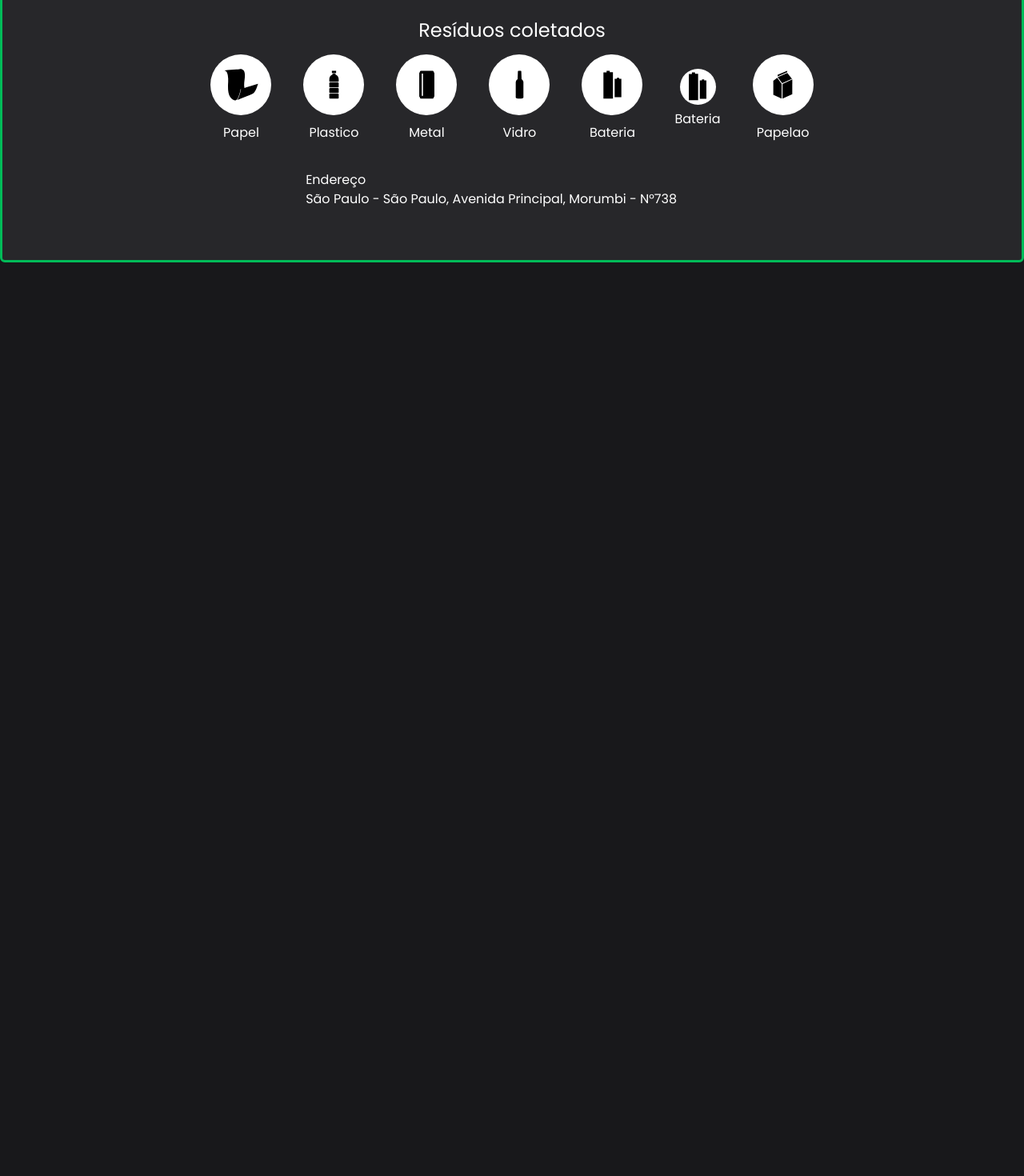
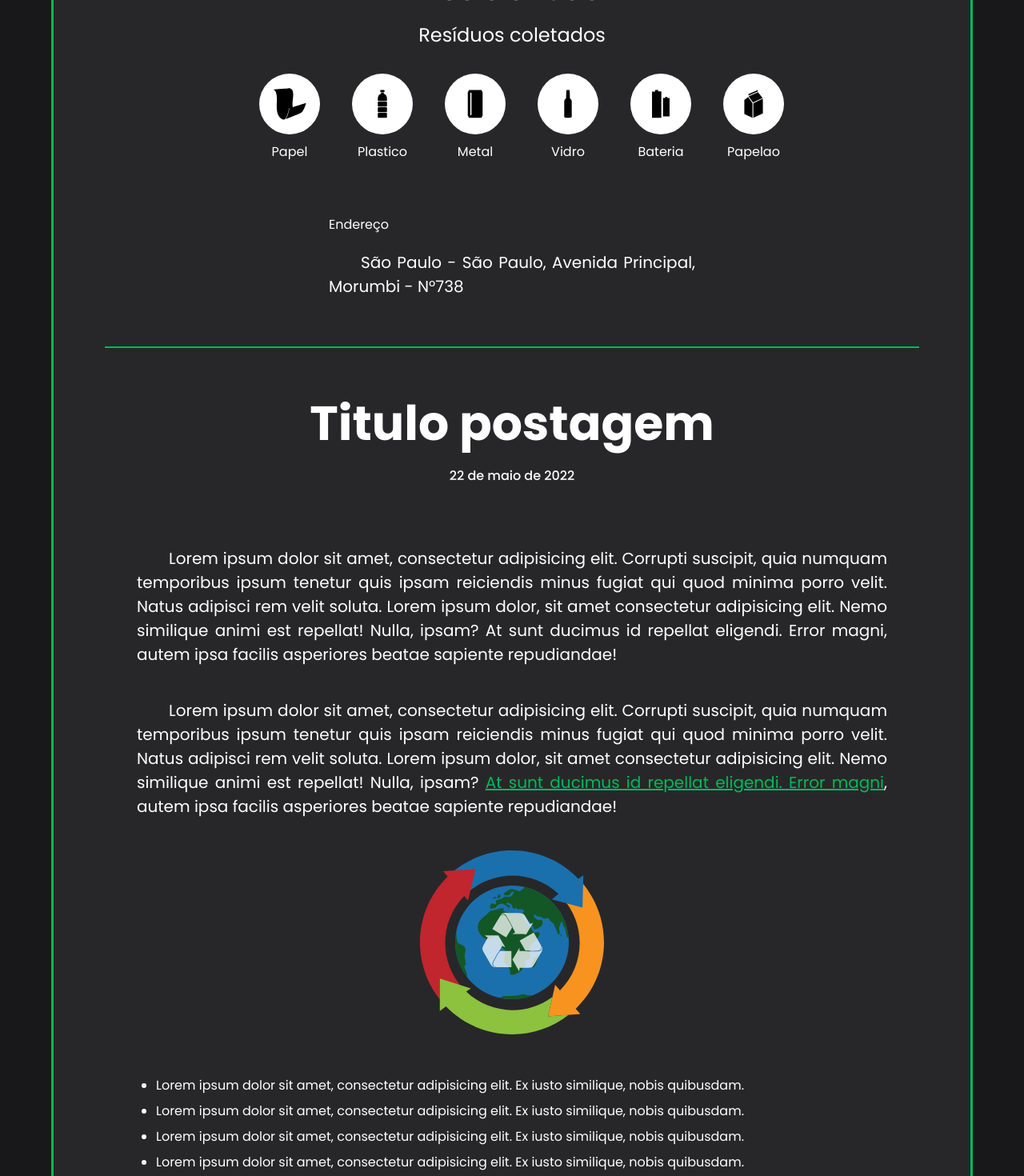
Before and after one commit to Agencia-CodeX/recicla-hack, a Next.js app in the folder web/: page /cooperativas/123123-asdsd-231 in a window 1280 px wide. Shown: the part 600-2070 px from the top of the page at 80% size. Before the commit the page ends 928 px from the top, so only its background shows below. Built offline with nearby package versions, Linux system fonts and the light colour scheme.

Commit message:
adjust home page

```diff
--- a/web/src/pages/cooperativas/[id].tsx
+++ b/web/src/pages/cooperativas/[id].tsx
@@ -1,6 +1,10 @@
 /* eslint-disable @next/next/no-img-element */
 import Head from "next/head";
 import { Menu } from "../../components/Menu";
+
+import { BiUser } from "react-icons/bi"
+
+import styles from "./post.module.scss"
 
 export default function CooperativePost() {
     return (
@@ -10,8 +14,8 @@ export default function CooperativePost() {
             </Head>
 
             <Menu />
-
-            <main className="bg-zinc-800 p-16 mt-[23px] rounded-md border-[3px] border-green-400 flex items-center flex-col">
+            <div className={styles.main}>
+                <main className="w-[90%] mx-[5%] bg-zinc-800 p-16 mt-[23px] rounded-md border-[3px] border-green-400 flex items-center flex-col">
                     <img className="mt-[34px]" src="/images/logo-coperativa.svg" alt="imagem do logo da coperativa" />
                     <h1 className="mt-[20px] text-4xl">Recicla tudo</h1>
                     <h2 className="mt-[20px] text-2xl">Resíduos coletados</h2>
@@ -48,16 +52,6 @@ export default function CooperativePost() {
                                 <span className="mt-[10px]">Bateria</span>
                             </li>
                             <li className="flex flex-col items-center">
-                            <button className="w-[45px] h-[45px] flex items-center justify-center bg-white rounded-full focus:outline-none
-                                focus:ring-4 focus:ring-[#60F089]"
-                                type="button"
-                            >
-                                <img className="w-[44.5px] h-[42.35px]" src="/images/bateria.svg" alt="icone representativo do bateria" />
-
-                            </button>
-                            <span className="mt-[6px]">Bateria</span>
-                        </li>
-                        <li className="flex flex-col items-center">
                                 <button className="w-[76px] h-[76px] flex items-center justify-center bg-white rounded-full">
                                     <img className="w-[44.5px] h-[42.35px]" src="/images/papelao.svg" alt="imagem representativa papelao" />
                                 </button>
@@ -69,7 +63,83 @@ export default function CooperativePost() {
                         <h2 className="mt-[35px]">Endereço</h2>
                         <p>São Paulo - São Paulo, Avenida Principal, Morumbi - N°738</p>
                     </div>
+
+                    <div className="flex flex-col justify-center p-10 mt-10 border-t-2 border-green-400 ">
+                        <div className="flex flex-col justify-center items-center mb-14">
+                            <h1 className="text-6xl font-bold my-6">Titulo postagem</h1>
+                            <time className="font-medium">22 de maio de 2022 </time>
+                        </div>
+
+                        <p>Lorem ipsum dolor sit amet, consectetur adipisicing elit. Corrupti suscipit, quia numquam temporibus ipsum tenetur quis ipsam reiciendis minus fugiat qui quod minima porro velit. Natus adipisci rem velit soluta.
+                            Lorem ipsum dolor, sit amet consectetur adipisicing elit. Nemo similique animi est repellat! Nulla, ipsam? At sunt ducimus id repellat eligendi. Error magni, autem ipsa facilis asperiores beatae sapiente repudiandae!
+                        </p>
+
+                        <p>Lorem ipsum dolor sit amet, consectetur adipisicing elit. Corrupti suscipit, quia numquam temporibus ipsum tenetur quis ipsam reiciendis minus fugiat qui quod minima porro velit. Natus adipisci rem velit soluta.
+                            Lorem ipsum dolor, sit amet consectetur adipisicing elit. Nemo similique animi est repellat! Nulla, ipsam? <a href="#">At sunt ducimus id repellat eligendi. Error magni</a>, autem ipsa facilis asperiores beatae sapiente repudiandae!
+                        </p>
+
+                        <img src="/images/logo.svg" alt="imgagem do post" />
+
+                        <ul>
+                            <li>Lorem ipsum dolor sit amet, consectetur adipisicing elit. Ex iusto similique, nobis quibusdam.</li>
+                            <li>Lorem ipsum dolor sit amet, consectetur adipisicing elit. Ex iusto similique, nobis quibusdam.</li>
+                            <li>Lorem ipsum dolor sit amet, consectetur adipisicing elit. Ex iusto similique, nobis quibusdam.</li>
+                            <li>Lorem ipsum dolor sit amet, consectetur adipisicing elit. Ex iusto similique, nobis quibusdam.</li>
+                        </ul>
+
+                        <p>Lorem ipsum dolor sit amet, consectetur adipisicing elit. Corrupti suscipit, quia numquam temporibus ipsum tenetur quis ipsam reiciendis minus fugiat qui quod minima porro velit. Natus adipisci rem velit soluta.
+                            Lorem ipsum dolor, sit amet consectetur adipisicing elit. Nemo similique animi est repellat! Nulla, ipsam? At sunt ducimus id repellat eligendi. Error magni, autem ipsa facilis asperiores beatae sapiente repudiandae!
+                        </p>
+
+                        <p>Lorem ipsum dolor sit amet, consectetur adipisicing elit. Corrupti suscipit, quia numquam temporibus ipsum tenetur quis ipsam reiciendis minus fugiat qui quod minima porro velit. Natus adipisci rem velit soluta.
+                            Lorem ipsum dolor, sit amet consectetur adipisicing elit. Nemo similique animi est repellat! Nulla, ipsam? <a href="#">At sunt ducimus id repellat eligendi. Error magni</a>, autem ipsa facilis asperiores beatae sapiente repudiandae!
+                        </p>
+
+                        <p>Lorem ipsum dolor sit amet, consectetur adipisicing elit. Corrupti suscipit, quia numquam temporibus ipsum tenetur quis ipsam reiciendis minus fugiat qui quod minima porro velit. Natus adipisci rem velit soluta.
+                            Lorem ipsum dolor, sit amet consectetur adipisicing elit. Nemo similique animi est repellat! Nulla, ipsam? At sunt ducimus id repellat eligendi. Error magni, autem ipsa facilis asperiores beatae sapiente repudiandae!
+                        </p>
+
+                        <p>Lorem ipsum dolor sit amet, consectetur adipisicing elit. Corrupti suscipit, quia numquam temporibus ipsum tenetur quis ipsam reiciendis minus fugiat qui quod minima porro velit. Natus adipisci rem velit soluta.
+                            Lorem ipsum dolor, sit amet consectetur adipisicing elit. Nemo similique animi est repellat! Nulla, ipsam? <a href="#">At sunt ducimus id repellat eligendi. Error magni</a>, autem ipsa facilis asperiores beatae sapiente repudiandae!
+                        </p>
+                    </div>
                 </main>
+            </div>
+
+            <div className="bg-zinc-900 w-[90%] mx-[5%] px-16 py-4 mt-[23px] rounded-md border-[3px] border-green-400 flex items-start flex-col">
+                <h1 className="text-2xl font-bold">Comentários:</h1>
+                <div className="flex flex-col gap-6">
+                    <div className="flex w-full my-5">
+                        <div className="flex items-center justify-center rounded-[50%] bg-slate-400 h-14 w-14 mt-4">
+                            <BiUser className="w-8 h-8" />
+                        </div>
+                        <div className="flex flex-col w-[90%] bg-zinc-800 rounded-2xl rounded-tl-none ml-3 gap-5 p-8">
+                            <h3 className="text-xl font-medium">Jhon Doe</h3>
+                            <p>Lorem ipsum dolor sit amet consectetur adipisicing elit. Exercitationem veritatis ex quae molestias numquam iusto eum sed odit, veniam repellat ipsa sint esse a quasi. Sunt recusandae eligendi asperiores eveniet!</p>
+                        </div>
+                    </div>
+
+                    <div className="flex w-full my-5">
+                        <div className="flex items-center justify-center rounded-[50%] bg-slate-400 h-14 w-14 mt-4">
+                            <BiUser className="w-8 h-8" />
+                        </div>
+                        <div className="flex flex-col w-[90%] bg-zinc-800 rounded-2xl rounded-tl-none ml-3 gap-5 p-8">
+                            <h3 className="text-xl font-medium">Jhon Doe</h3>
+                            <p>Lorem ipsum dolor sit amet consectetur adipisicing elit. Exercitationem veritatis ex quae molestias numquam iusto eum sed odit, veniam repellat ipsa sint esse a quasi. Sunt recusandae eligendi asperiores eveniet!</p>
+                        </div>
+                    </div>
+
+                    <div className="flex w-full my-5">
+                        <div className="flex items-center justify-center rounded-[50%] bg-slate-400 h-14 w-14 mt-4">
+                            <BiUser className="w-8 h-8" />
+                        </div>
+                        <div className="flex flex-col w-[90%] bg-zinc-800 rounded-2xl rounded-tl-none ml-3 gap-5 p-8">
+                            <h3 className="text-xl font-medium">Jhon Doe</h3>
+                            <p>Lorem ipsum dolor sit amet consectetur adipisicing elit. Exercitationem veritatis ex quae molestias numquam iusto eum sed odit, veniam repellat ipsa sint esse a quasi. Sunt recusandae eligendi asperiores eveniet!</p>
+                        </div>
+                    </div>
+                </div>
+            </div>
         </>
     )
 }
--- /dev/null
+++ b/web/src/pages/cooperativas/post.module.scss
@@ -0,0 +1,32 @@
+.main {
+
+    p {
+        margin: 20px 0;
+        font-size: 1.25rem;
+        text-indent: 40px;
+        text-align: justify;
+    }
+
+    a {
+        color: #00BB58;
+        text-decoration: underline;
+    }
+
+    ul {
+        margin: 1.5rem 0;
+    }
+
+    ul {
+        padding-left: 1.5rem;
+
+        li {
+            margin: 0.5rem 0;
+            list-style-type: disc;
+        }
+    }
+
+    img {
+        max-width: 420px;
+        margin: 20px auto;
+    }
+}
--- a/web/src/pages/index.tsx
+++ b/web/src/pages/index.tsx
@@ -6,10 +6,10 @@ import { Menu } from "../components/Menu";
 export default function Home() {
     return (
         <>
-            <Menu/>
+            <Menu />
             <div className="flex justify-between px-20 mt-10 items-center min-h-[500px] w-full ">
-                <div className="flex items-center justify-between w-full xs:flex-col xs:gap-6">
-                    <div className="flex flex-col xs:items-center">
+                <div className="flex items-center justify-between w-full flex-col gap-6 md:flex-row md:gap-0">
+                    <div className="flex flex-col sm:items-center">
                         <h1 className="text-4xl text-green-400 font-bold xs:text-center">Encontre os pontos de coleta <br /> mais próximos de você.</h1>
                         <Link href={'/cooperativas'}>
                             <button className="flex bg-green-50 w-[384px] h-[72px] items-center rounded-full mt-[61px] relative transition-all  hover:brightness-75">
```
Also changed, not shown: web/src/pages/posts/index.tsx (+15 -1 lines). Lines whose indentation alone changed are shown as unchanged.
